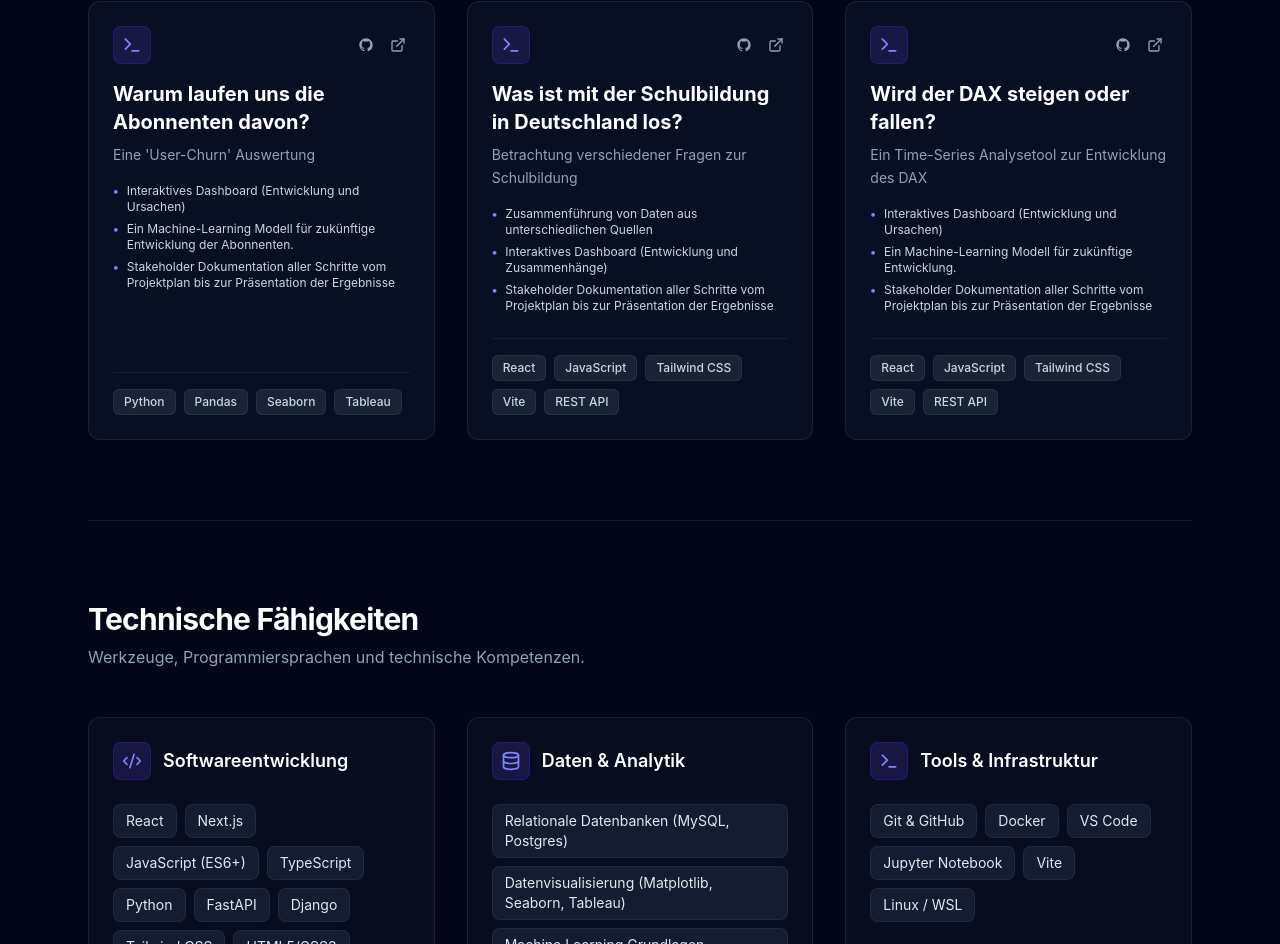
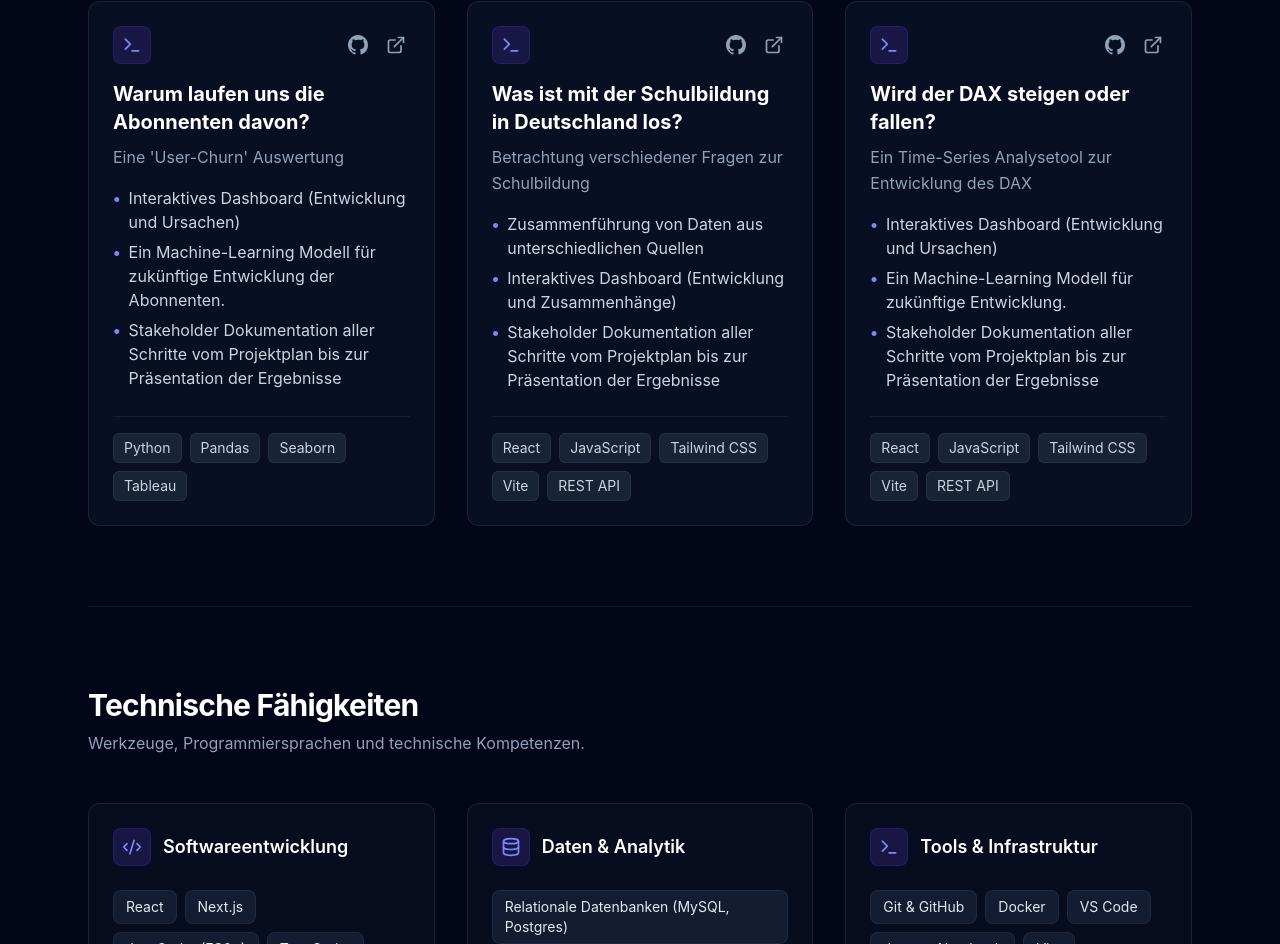
Before and after one commit to birgit2704/data_analysis_and_machine_learning_portfolio_2026, a React (Vite) app: page / in a window 1280 px wide. Shown: the part 1053-1997 px from the top of the page. Built offline with nearby package versions, Linux system fonts and the light colour scheme.

Commit message:
increase font in project tiles

```diff
--- a/src/App.jsx
+++ b/src/App.jsx
@@ -258,7 +258,7 @@ export default function App() {
                         rel="noreferrer"
                         className="text-slate-400 hover:text-white p-1"
                       >
-                        <GithubIcon className="w-4 h-4" />
+                        <GithubIcon className="w-6 h-6" />
                       </a>
                       <a
                         href={project.liveUrl}
@@ -266,7 +266,7 @@ export default function App() {
                         rel="noreferrer"
                         className="text-slate-400 hover:text-white p-1"
                       >
-                        <ExternalLink className="w-4 h-4" />
+                        <ExternalLink className="w-5 h-5" />
                       </a>
                     </div>
                   </div>
@@ -275,11 +275,11 @@ export default function App() {
                     {project.title}
                   </h3>
 
-                  <p className="text-sm text-slate-400 mb-4 leading-relaxed">
+                  <p className="text-base text-slate-400 mb-4 leading-relaxed">
                     {project.description}
                   </p>
 
-                  <ul className="space-y-1.5 mb-6 text-xs text-slate-300">
+                  <ul className="space-y-1.5 mb-6 text-base text-slate-300">
                     {project.outcomes.map((outcome, idx) => (
                       <li key={idx} className="flex items-start gap-2">
                         <span className="text-indigo-400 font-bold">•</span>
@@ -293,7 +293,7 @@ export default function App() {
                   {project.tags.map((tag) => (
                     <span
                       key={tag}
-                      className="px-2.5 py-1 rounded-md text-xs font-medium bg-slate-800/80 text-slate-300 border border-slate-700/50"
+                      className="px-2.5 py-1 rounded-md text-sm  bg-slate-800/80 text-slate-300 border border-slate-700/50"
                     >
                       {tag}
                     </span>
```
